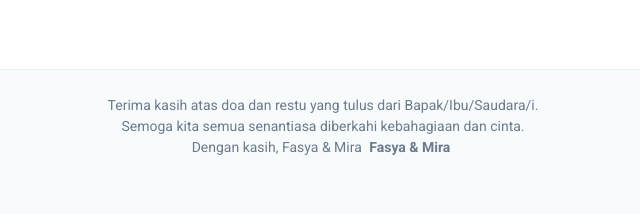
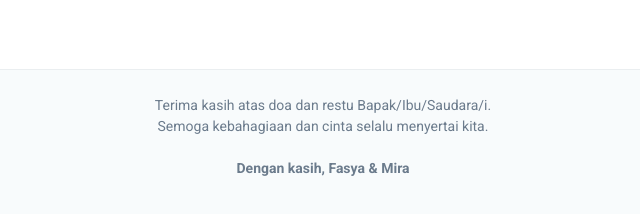
Before and after one commit to FasyaRepo/wedding-invitation, a plain HTML site: page index.html in a window 1280 px wide. Shown: the part 5237-5451 px from the top of the page, without its empty margins (317-957 px from the left). Drawn offline with nearby package versions, Linux system fonts and the light colour scheme.

Commit message:
Update index.html

```diff
--- a/index.html
+++ b/index.html
@@ -213,9 +213,10 @@
 
   <footer id="footer" class="footer position-relative light-background">
     <div class="container copyright text-center mt-4">
-      <p><span>Terima kasih atas doa dan restu yang tulus dari Bapak/Ibu/Saudara/i.
-<br>Semoga kita semua senantiasa diberkahi kebahagiaan dan cinta.
-<br>Dengan kasih, Fasya & Mira </span> <strong class="px-1 sitename">Fasya & Mira</strong></p>
+      <p>Terima kasih atas doa dan restu Bapak/Ibu/Saudara/i.
+      <br>Semoga kebahagiaan dan cinta selalu menyertai kita.
+      <br>
+      <br><strong class="px-1 sitename">Dengan kasih, Fasya & Mira </strong></p>
     </div>
 
   </footer>
```
